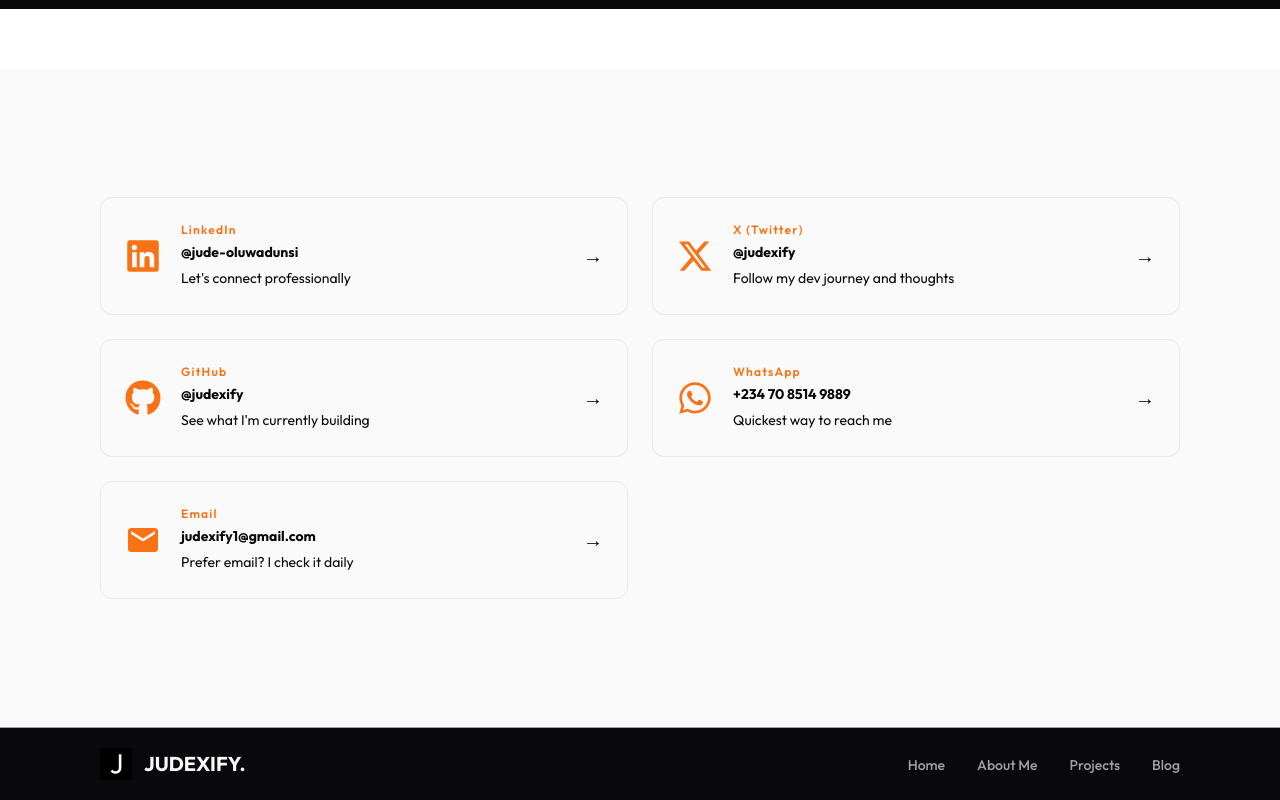
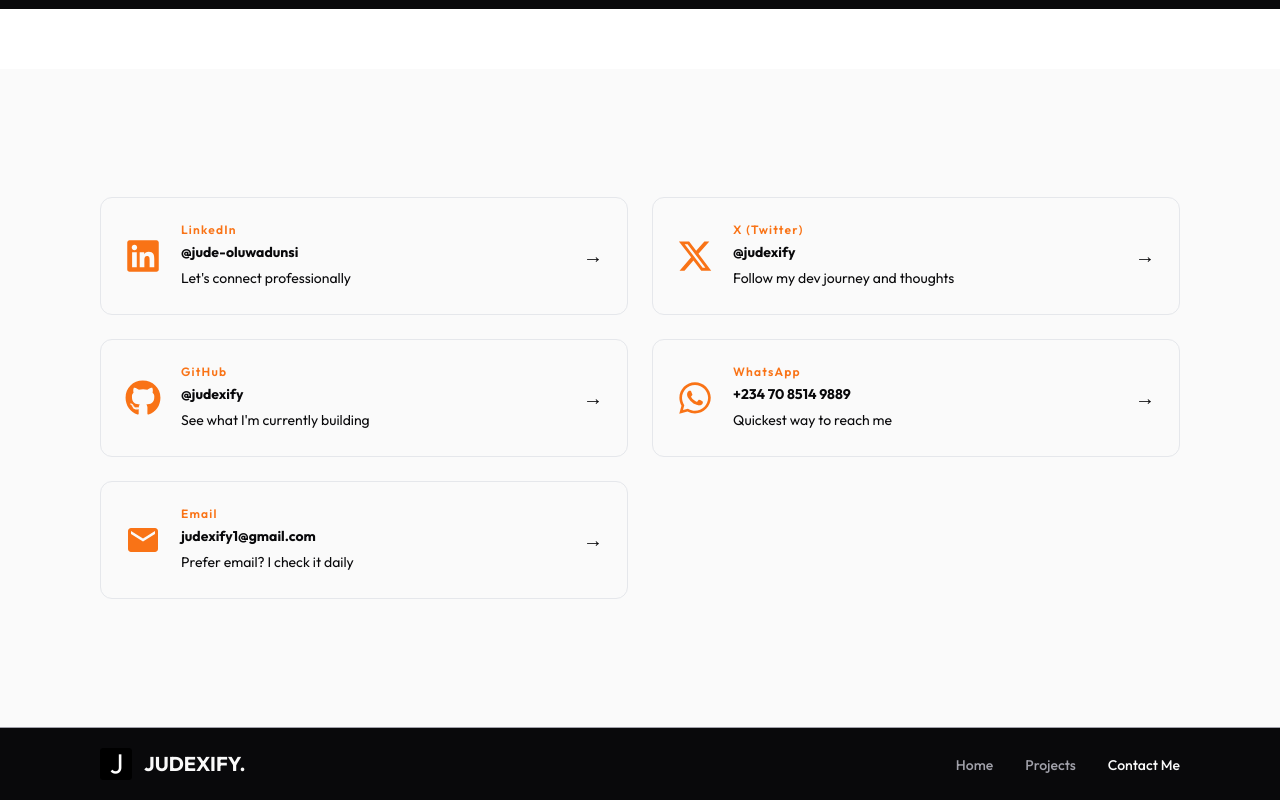
Before and after one commit to judexify/Judexify-Portfolio, a React (Vite) app: page /contact-me in a window 1280 px wide. Shown: the part 343-1143 px from the top of the page. Built offline with nearby package versions, Linux system fonts and the light colour scheme.

Commit message:
Update footer navigation links to remove "About Me" and "Blog", and add "Contact Me"

```diff
--- a/src/Sections/Footer.jsx
+++ b/src/Sections/Footer.jsx
@@ -3,9 +3,8 @@
 
 const navLinks = [
   { name: "Home", href: "/" },
-  { name: "About Me", href: "/about" },
   { name: "Projects", href: "/my-project" },
-  { name: "Blog", href: "/blog" },
+  { name: "Contact Me", href: "/contact-me" },
 ];
 
 function Footer() {
```
